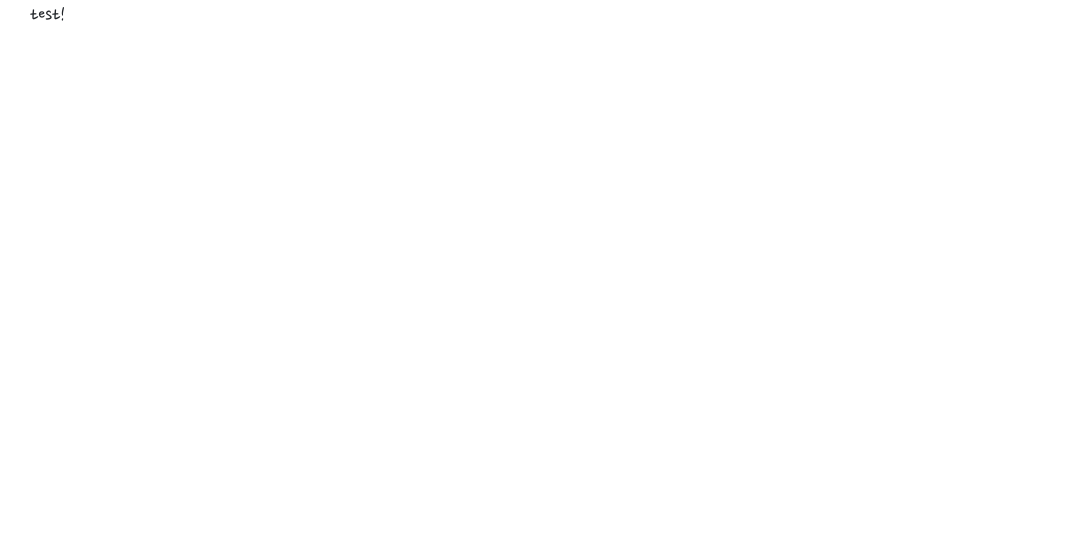
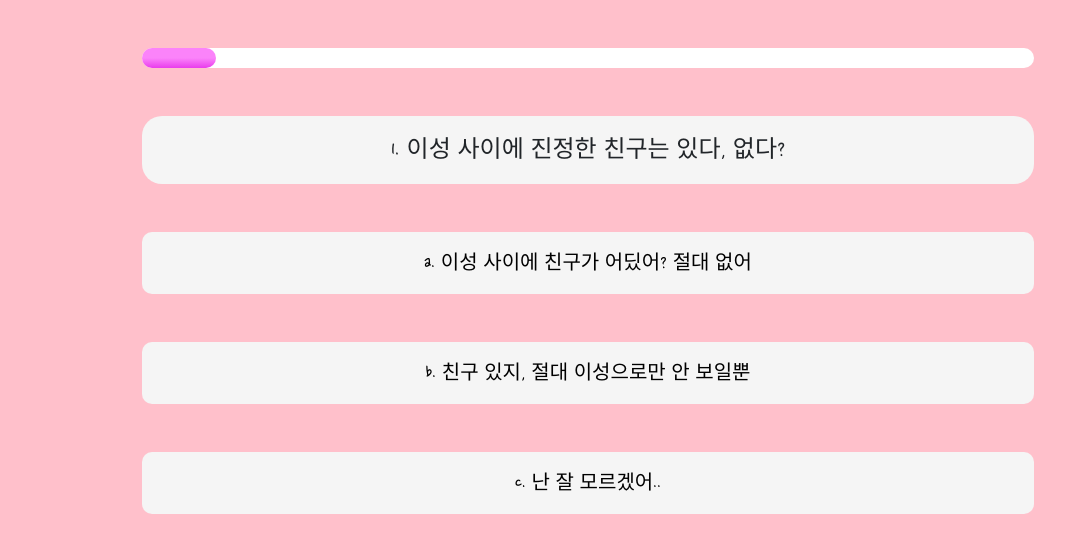
Before and after one commit to Noah0615/12animalwebsite, a plain HTML site: page start/index.html in a window 1280 px wide. Both pictures are taken after a click on the button "시작하기". Shown: the whole page, without its empty margins (52-1117 px from the left). Drawn offline with nearby package versions, Linux system fonts and the light colour scheme.

Commit message:
Add files via upload

```diff
--- a/start/css/animation.css
+++ b/start/css/animation.css
@@ -17,3 +17,13 @@
   from { opacity: 1; }
   to { opacity: 0; }
 }
+
+.fadeIn{
+  animation: fadeIn;
+  animation-duration: 0.5s;
+}
+
+.fadeOut{
+  animation: fadeOut;
+  animation-duration: 0.5s;
+}
--- a/start/css/default.css
+++ b/start/css/default.css
@@ -1,5 +1,5 @@
 body{
-  backround-color: blue;
+  background-color: pink;
 }
 
 *{
--- a/start/css/main.css
+++ b/start/css/main.css
@@ -1,5 +1,5 @@
 #main{
-  background-color: pink;
+  background-color: whitesmoke;
   width: 80%;
   text-align: center;
   border-radius: 20px;
--- a/start/css/qna.css
+++ b/start/css/qna.css
@@ -1,3 +1,46 @@
 #qna{
   display: none;
 }
+
+.qBox{
+  background-color: whitesmoke;
+  text-align: center;
+  border-radius: 20px;
+  font-size: 24px;
+  width: 80%;
+}
+
+.answerList{
+  background-color: whitesmoke;
+  border-radius 20px;
+  display: block;
+  width: 80%;
+  border: 0px;
+  font-size: 20px;
+
+}
+
+.answerList:hover, .answerList:focus{
+  background-color: pink;
+  color: whitesmoke;
+}
+
+.status{
+  height: 20px;
+  width: 80%;
+  background-color: white;
+  border-radius: 20px;
+}
+
+.statusBar{
+  height: 100%;
+  border-radius: 20px;
+  /* Permalink - use to edit and share this gradient: https://colorzilla.com/gradient-editor/#fb83fa+50,e93cec+100 */
+background: #fb83fa; /* Old browsers */
+background: -moz-linear-gradient(top,  #fb83fa 50%, #e93cec 100%); /* FF3.6-15 */
+background: -webkit-linear-gradient(top,  #fb83fa 50%,#e93cec 100%); /* Chrome10-25,Safari5.1-6 */
+background: linear-gradient(to bottom,  #fb83fa 50%,#e93cec 100%); /* W3C, IE10+, FF16+, Chrome26+, Opera12+, Safari7+ */
+filter: progid:DXImageTransform.Microsoft.gradient( startColorstr='#fb83fa', endColorstr='#e93cec',GradientType=0 ); /* IE6-9 */
+
+
+}
--- a/start/index.html
+++ b/start/index.html
@@ -28,12 +28,24 @@
           <button type="button" class="btn btn-danger mt-3" onclick="js:begin()">시작하기</button>
       </section>
       <section id="qna">
-        <p>test!</p>
+        <div class="status mx-auto mt-5">
+          <div class="statusBar">
+
+
+          </div>
+        </div>
+        <div class="qBox my-5 py-3 mx-auto">
+
+        </div>
+        <div class="answerBox">
+
+          </div>
+      </section>
+      <section id="result">
+
         </section>
-        <section id="result">
-
-          </section>
-          <script src="./js/start.js" charset="utf-8"></script>
-        </div>
+        <script src="./js/data.js" charset="utf-8"></script>
+        <script src="./js/start.js" charset="utf-8"></script>
+      </div>
   </body>
 </html>
--- a/start/js/start.js
+++ b/start/js/start.js
@@ -1,6 +1,43 @@
 const main = document.querySelector("#main");
 const qna = document.querySelector("#qna");
+const endPoint = 12;
 
+function addAnswer(answerText, qIdx){
+  var a = document.querySelector('.answerBox');
+  var answer = document.createElement('button');
+  answer.classList.add('answerList');
+  answer.classList.add('my-5');
+  answer.classList.add('py-3');
+  answer.classList.add('mx-auto');
+  answer.classList.add('fadeIn');
+  answer.style.borderRadius = '10px';
+  a.appendChild(answer);
+  answer.innerHTML = answerText;
+
+  answer.addEventListener("click", function(){
+    var children = document.querySelectorAll('.answerList');
+    for(let i = 0; i < children.length; i++){
+      children[i].disabled = true;
+      children[i].style.WebkitAnimation = "fadeOut 0.5s";
+      children[i].style.animation = "fadeOut 0.5s";
+    }
+    setTimeout(() => {
+      for(let i = 0; i < children.length; i++){
+        children[i].style.display = 'none';
+      }
+      goNext(++qIdx);
+    }, 450)
+  }, false);
+}
+function goNext(qIdx) {
+  var q = document.querySelector('.qBox');
+  q.innerHTML = qnaList[qIdx].q;
+  for(let i in qnaList[qIdx].a){
+    addAnswer(qnaList[qIdx].a[i].answer, qIdx);
+  }
+  var status = document.querySelector('.statusBar');
+  status.style.width = (100/endPoint) * (qIdx+1) + '%';
+}
 function begin(){
   main.style.WebkitAnimation = "fadeOut 1s";
   main.style.animation = "fadeOut 1s";
@@ -11,5 +48,7 @@ function begin(){
       main.style.display = "none";
       qna.style.display = "block"
     }, 450)
+    let qIdx = 0;
+    goNext(qIdx);
   }, 450);
 }
```
